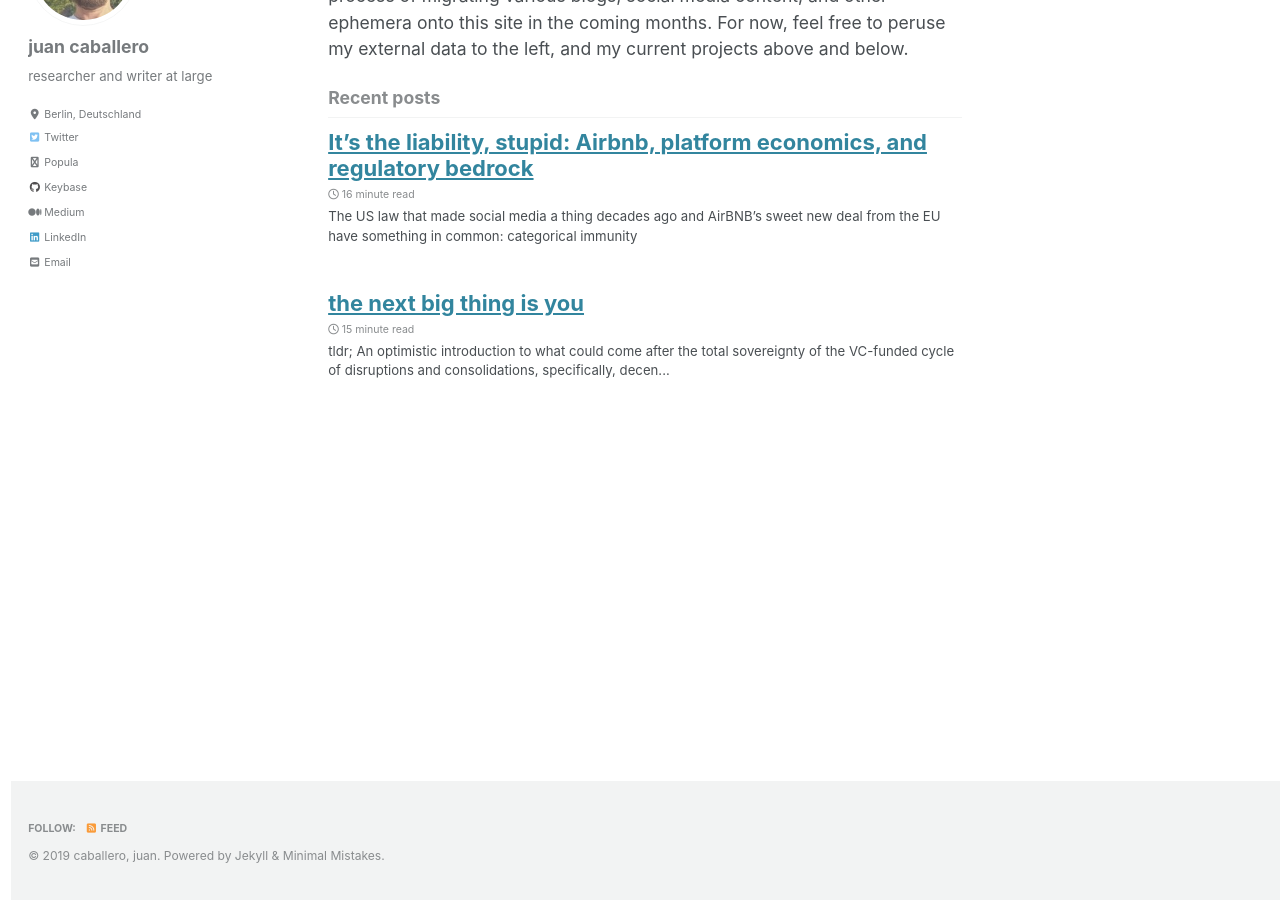
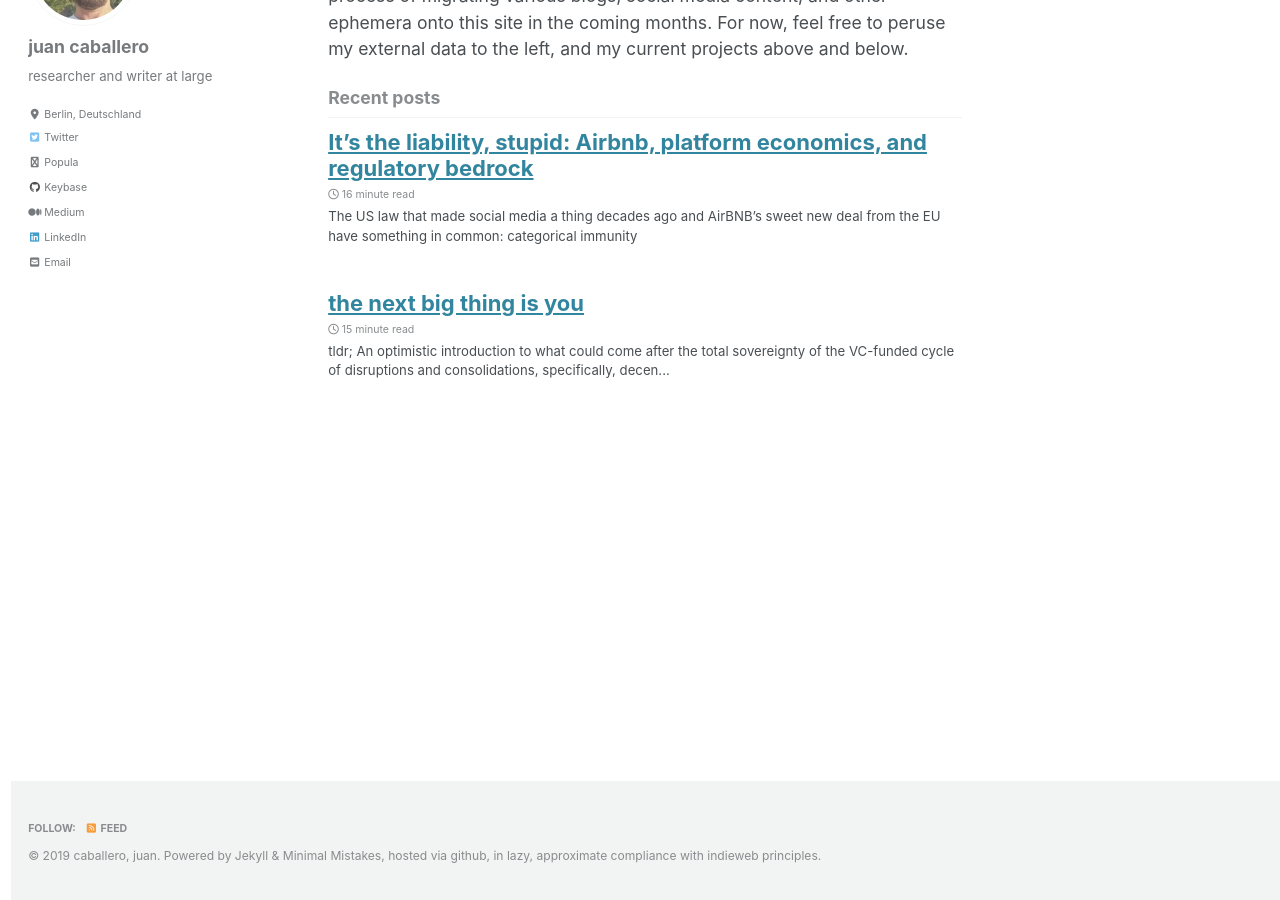
Before and after one commit to bumblefudge/bumblefudge.github.io, a Jekyll site: the page built from index.html, in a window 1280 px wide and 900 px high, scrolled down 182 px. Built offline with Jekyll 4.4.1, drawn with Linux system fonts in a browser that asks for light colours; cached includes are drawn as plain includes; nearby versions of some CDN libraries; the list of posts is cut into pages by our own code.

Commit message:
Update footer.html

```diff
--- a/_includes/footer.html
+++ b/_includes/footer.html
@@ -16,4 +16,4 @@
   </ul>
 </div>
 
-<div class="page__footer-copyright">&copy; {{ site.time | date: '%Y' }} {{ site.name | default: site.title }}. {{ site.data.ui-text[site.locale].powered_by | default: "Powered by" }} <a href="https://jekyllrb.com" rel="nofollow">Jekyll</a> &amp; <a href="https://mademistakes.com/work/minimal-mistakes-jekyll-theme/" rel="nofollow">Minimal Mistakes</a>.</div>
+<div class="page__footer-copyright">&copy; {{ site.time | date: '%Y' }} {{ site.name | default: site.title }}. {{ site.data.ui-text[site.locale].powered_by | default: "Powered by" }} <a href="https://jekyllrb.com" rel="nofollow">Jekyll</a> &amp; <a href="https://mademistakes.com/work/minimal-mistakes-jekyll-theme/" rel="nofollow">Minimal Mistakes</a>, hosted via github, in lazy, approximate compliance with <a href=https://web-work.tools/indieweb/>indieweb</a> principles.</div>
```
